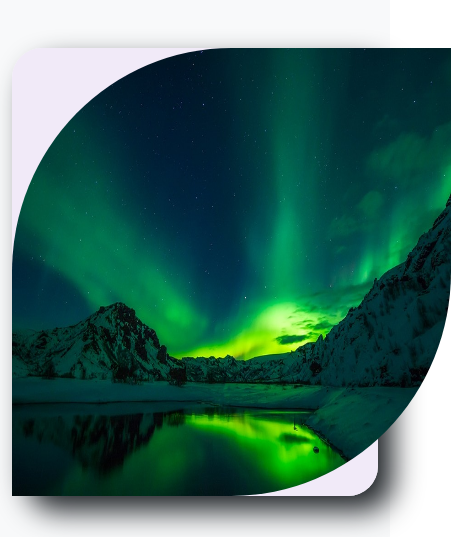
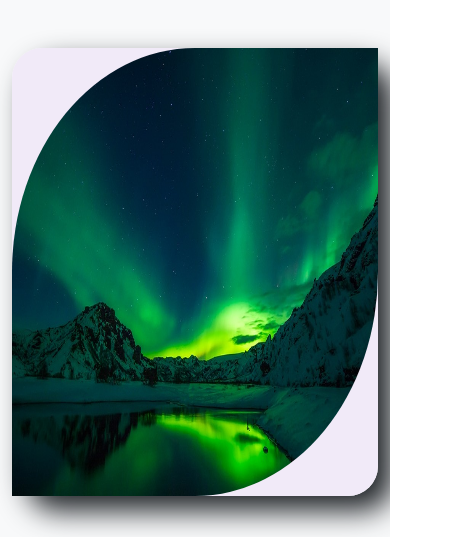
Before and after one commit to diegosticks/bootstrap-login-page, a plain HTML site: page index.html in a window 390 px wide. Shown: the top 537 px of the page, 451 px wide, since content can reach past the window. Drawn offline with nearby package versions, Linux system fonts and the light colour scheme.

Commit message:
initial commit

```diff
--- a/style.css
+++ b/style.css
@@ -104,3 +104,9 @@ img {
 .fa-linkedin-in:hover {
     color: blue;
 }
+
+@media (max-width: 991px) {
+    img {
+        width: 100%;
+    }
+}
```
